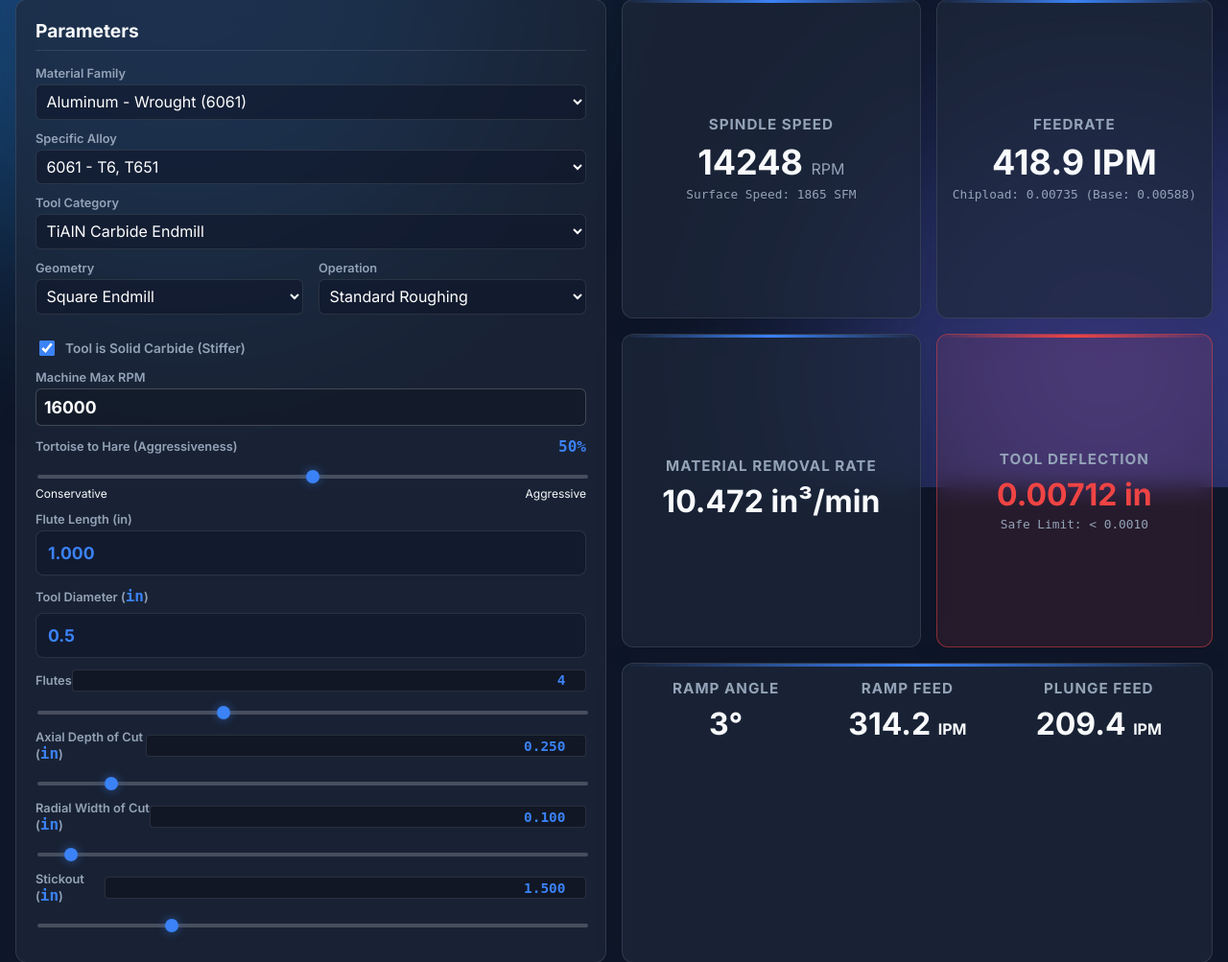
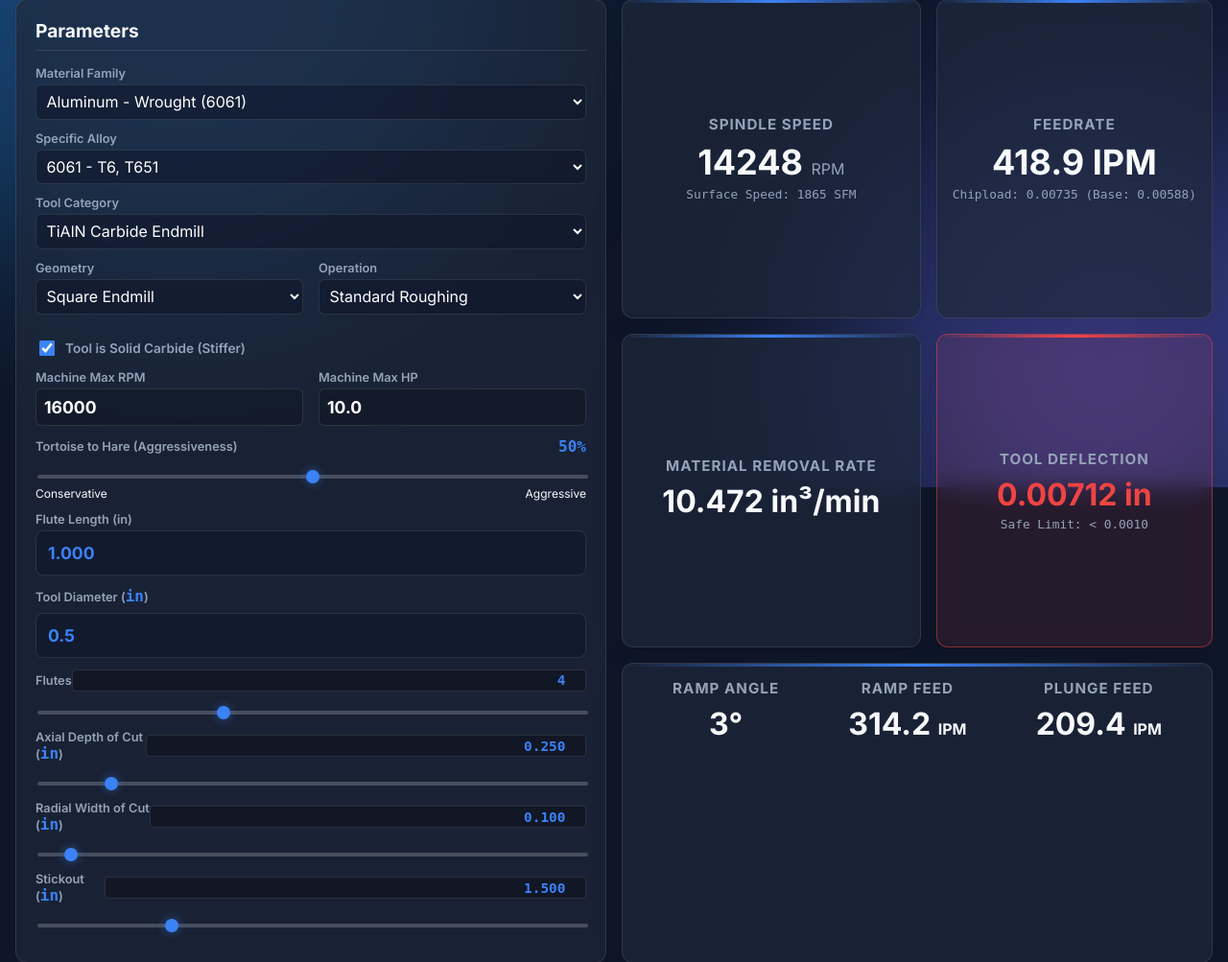
Before and after one commit to OffworldGear/ToolWiz-engine, a Flask app: page / in a window 1280 px wide. Shown: the part 292-1295 px from the top of the page at 96% size. Run offline with Flask 3, Linux system fonts and the light colour scheme.

Commit message:
Add Spindle HP and RPM configuration to UI

```diff
--- a/app.py
+++ b/app.py
@@ -47,6 +47,7 @@ def calculate():
         flute_length = float(data.get("fluteLength", 1.0))
         aggressiveness = float(data.get("aggressiveness", 50.0)) / 100.0  # Scale 0-100 to 0.0-1.0
         max_rpm = float(data.get("maxRpm", 16000))
+        max_hp = float(data.get("maxHp", 10.0))
 
         # Determine sizes
         shank_size = float(data.get("shankDiameter", diameter))
@@ -75,7 +76,7 @@ def calculate():
         )
 
         rec_doc, rec_woc, rec_limit = physics.recommend_cut_parameters(
-            diameter, shank_size, stickout, flutes, rpm, base_ipt, is_carbide, operation, aggressiveness, geometry, cutter_thickness
+            diameter, shank_size, stickout, flutes, rpm, base_ipt, is_carbide, operation, aggressiveness, geometry, cutter_thickness, max_hp
         )
 
         return jsonify({
--- a/gwizard_physics.py
+++ b/gwizard_physics.py
@@ -247,10 +247,10 @@ class GWizardPhysics:
         deflection = (cutting_force * (stickout ** 3)) / (3 * E * I)
         return deflection
 
-    def recommend_cut_parameters(self, diameter, shank_size, stickout, flutes, rpm, base_ipt, is_carbide=True, operation="Roughing", aggressiveness=0.5, geometry="Square", cutter_thickness=0.125):
+    def recommend_cut_parameters(self, diameter, shank_size, stickout, flutes, rpm, base_ipt, is_carbide=True, operation="Roughing", aggressiveness=0.5, geometry="Square", cutter_thickness=0.125, max_hp=10.0):
         """
         Iteratively calculates safe max DOC and WOC targeting physical deflection limits
-        and spindle power caps (Brother Speedio ~ 10 HP max continuous payload).
+        and spindle power caps (customizable max_hp).
         """
         # Baseline breaking geometry rule of thumb: ~0.002" per inch of diameter
         default_max_deflect = diameter * 0.002
@@ -289,8 +289,8 @@ class GWizardPhysics:
             # Unit HP of 1.0 is standard aluminum/mild steel average
             est_hp = self.calc_mrr(current_doc, target_woc, feed, diameter=diameter) * 1.0
 
-            # S500X2 limit around 10-12 HP continuous
-            if deflect >= target_deflection or est_hp >= 10.0:
+            # S500X2 limit around custom HP continuous
+            if deflect >= target_deflection or est_hp >= max_hp:
                 break
 
             best_doc = current_doc
--- a/templates/index.html
+++ b/templates/index.html
@@ -91,9 +91,15 @@
                     <label for="isCarbide">Tool is Solid Carbide (Stiffer)</label>
                 </div>
 
-                <div class="input-group">
-                    <label for="maxRpm">Machine Max RPM</label>
-                    <input type="number" id="maxRpm" value="16000" oninput="calculate()" style="width:100%; border:1px solid rgba(255,255,255,0.2); border-radius:6px; padding:0.5rem; background:rgba(0,0,0,0.2); color:white;">
+                <div class="grid-layout" style="gap: 1rem; margin-bottom: 0.75rem">
+                    <div class="input-group" style="margin:0;">
+                        <label for="maxRpm">Machine Max RPM</label>
+                        <input type="number" id="maxRpm" value="16000" oninput="calculate()" style="width:100%; border:1px solid var(--panel-border); border-radius:6px; padding:0.5rem; background:rgba(0,0,0,0.2); color:white;">
+                    </div>
+                    <div class="input-group" style="margin:0;">
+                        <label for="maxHp">Machine Max HP</label>
+                        <input type="number" id="maxHp" value="10.0" step="0.5" oninput="calculate()" style="width:100%; border:1px solid var(--panel-border); border-radius:6px; padding:0.5rem; background:rgba(0,0,0,0.2); color:white;">
+                    </div>
                 </div>
 
                 <div class="slider-group">
@@ -442,6 +448,7 @@
                 cutterThickness: p_thick,
                 aggressiveness: parseFloat(document.getElementById('aggressiveness').value),
                 maxRpm: parseFloat(document.getElementById('maxRpm').value),
+                maxHp: parseFloat(document.getElementById('maxHp').value),
                 diameter: p_dia,
                 flutes: document.getElementById('flutes').value,
                 cutDepth: p_depth,
```
